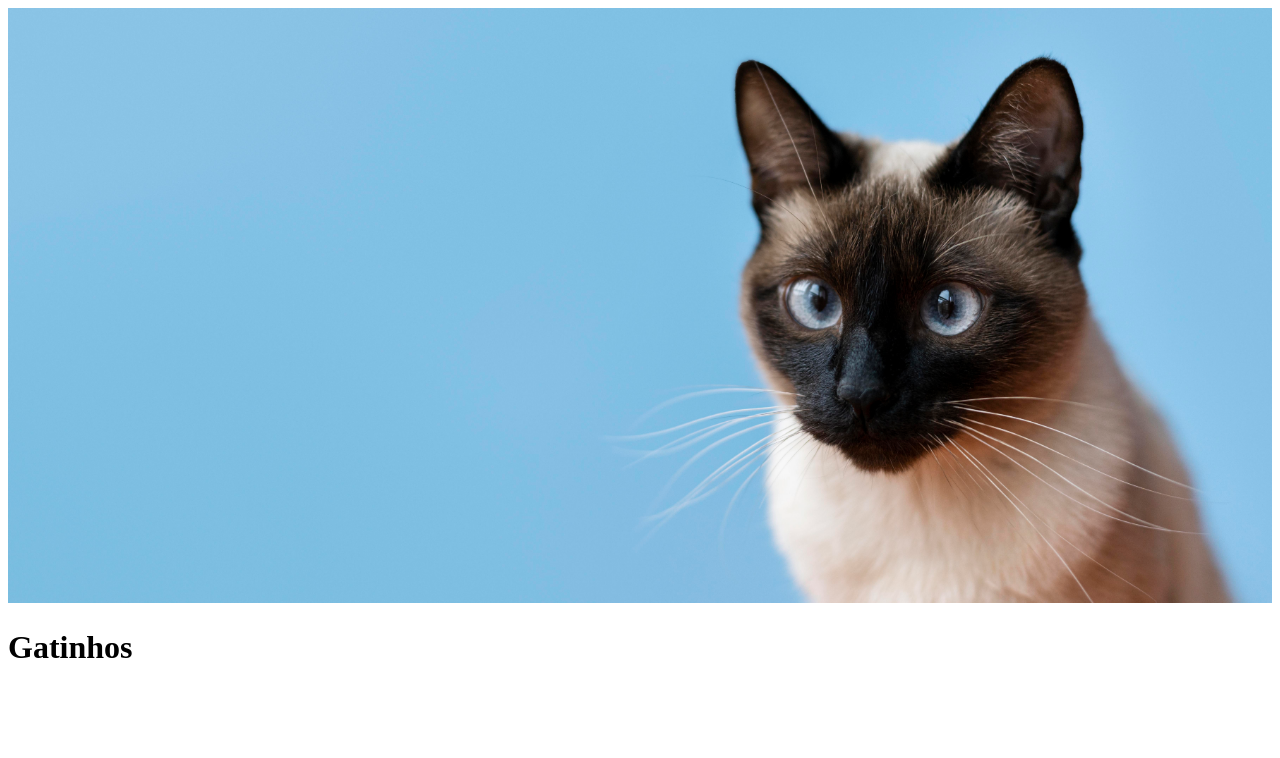
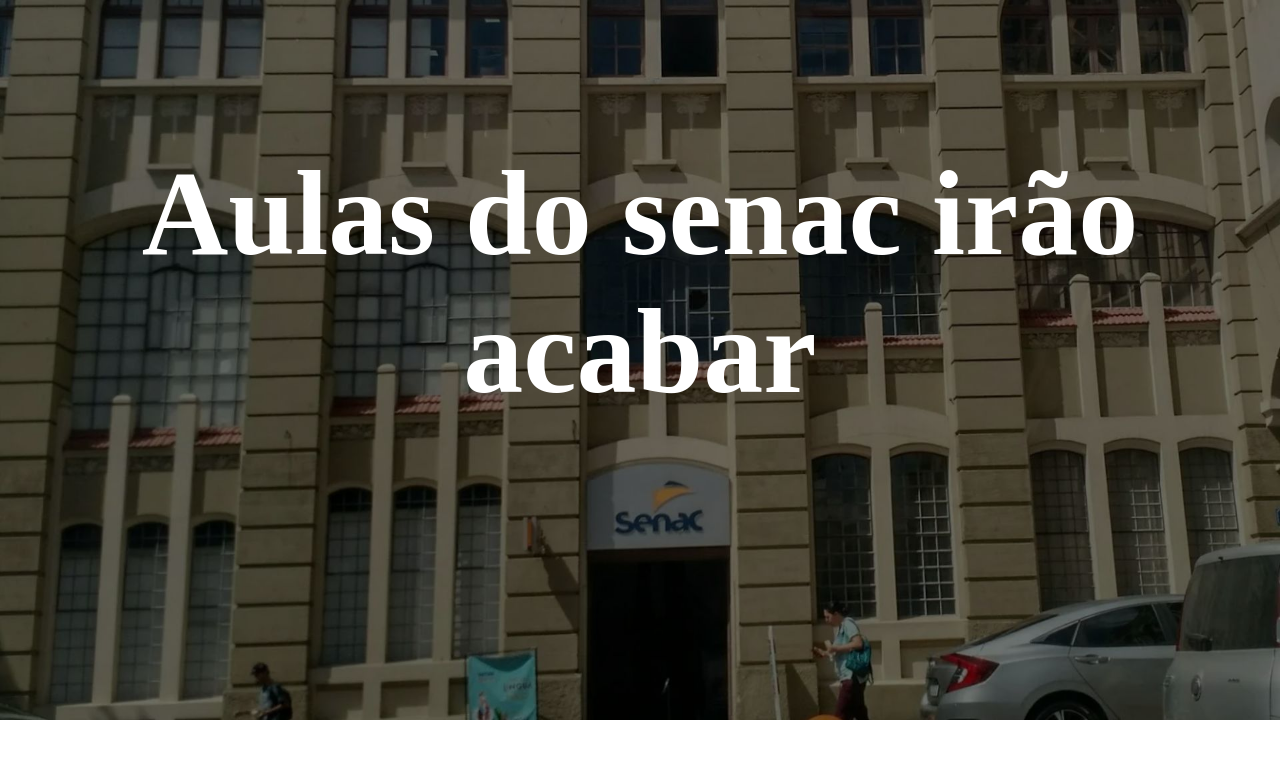
Before and after one commit to Rafadfonseca/site-Bootstrap, a plain HTML site: page index.html in a window 1280 px wide. Drawn offline with Linux system fonts and the light colour scheme.

Commit message:
troca de imagem e assunto
.

```diff
--- a/index.html
+++ b/index.html
@@ -4,11 +4,12 @@
     <meta charset="UTF-8">
     <meta name="viewport" content="width=device-width, initial-scale=1.0">
     <title>Document</title>
+    <link rel="stylesheet" href="style.css">
 </head>
 <body>
     <header class="row">
-        <div class="col-lg-12"><img src="gatinho-adoravel-com-parede-monocromatica-atras-dela.jpg" width="100%"></div>
-        <h1>Gatinhos</h1>
+        <div class="col-lg-12"><img src="Design sem nome.jpg" width="100%"></div>
+        <h1>Aulas do senac irão acabar</h1>
     </header>
 </body>
 </html>
--- a/style.css
+++ b/style.css
@@ -0,0 +1,15 @@
+*{
+    margin: 0;
+
+}
+.row {
+    display: inline-block;
+    position: relative;
+  }
+  .row h1 {
+    position: absolute;
+    top: 145px;
+    text-align: center;
+    font-size: 120px;
+    color: white;
+  }
```
Also changed, not shown: Design sem nome.jpg (added).
